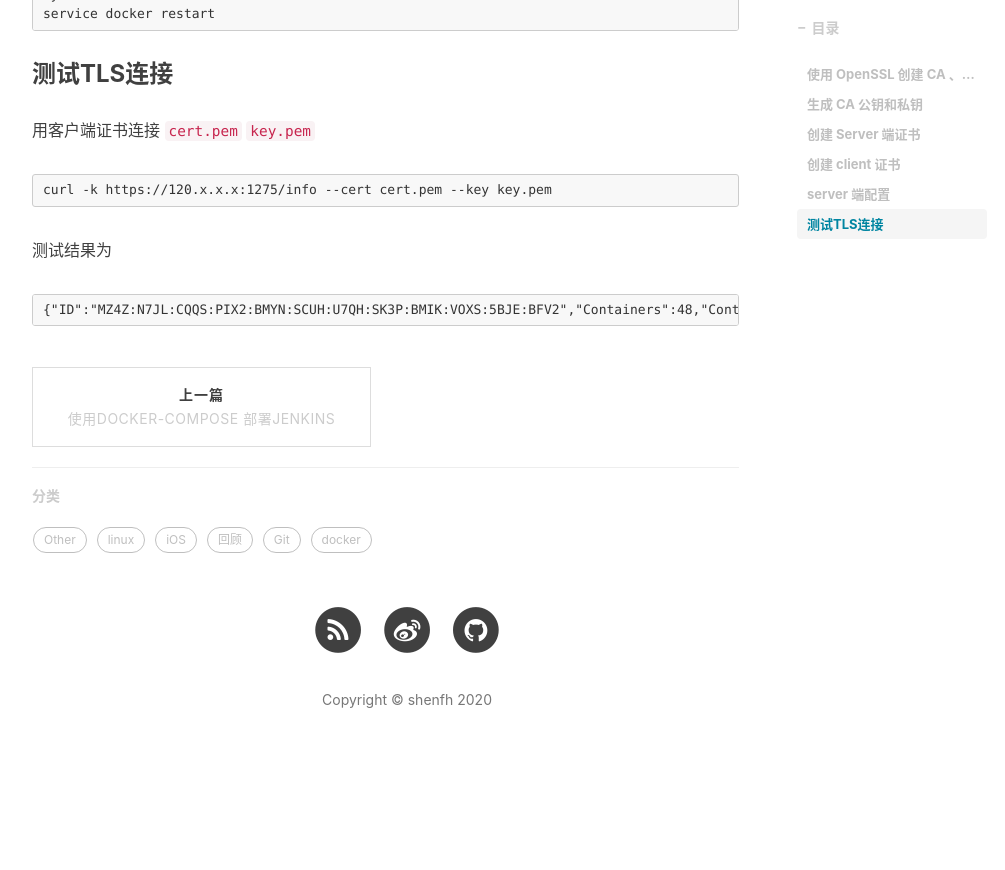
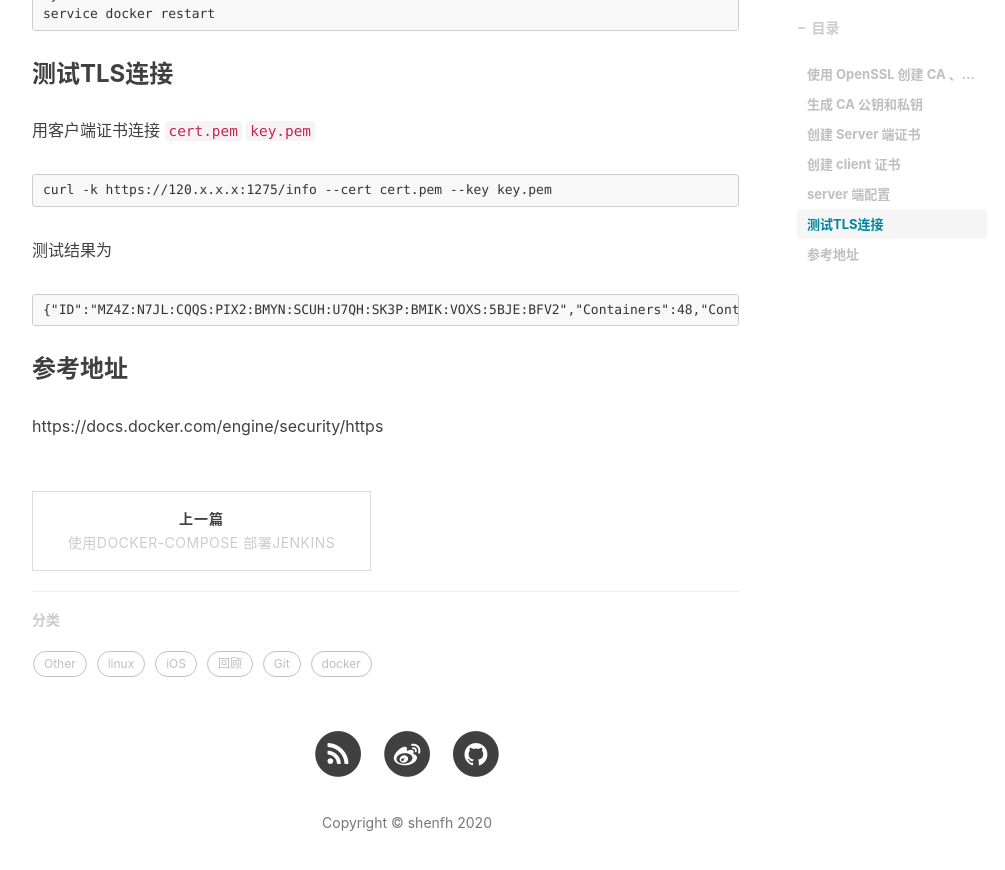
Before and after one commit to fooval-shen/shenfh.github.io, a Jekyll site: the page built from _posts/shenfh/2020-01-14-docker-ssl.md, in a window 1280 px wide and 900 px high, scrolled down 1841 px. Shown: the top 870 px of the window, without its empty margins (233-1238 px from the left). Built offline with Jekyll 4.4.1, drawn with Linux system fonts in a browser that asks for light colours; nearby versions of some CDN libraries; comment, search, counter and statistics services are not loaded; before the commit the page ends 2618 px from its top, so only the background shows below that.

Commit message:
【Feature】 update blog

````diff
--- a/_posts/shenfh/2020-01-14-docker-ssl.md
+++ b/_posts/shenfh/2020-01-14-docker-ssl.md
@@ -92,3 +92,7 @@ curl -k https://120.x.x.x:1275/info --cert cert.pem --key key.pem
 ```
 {"ID":"MZ4Z:N7JL:CQQS:PIX2:BMYN:SCUH:U7QH:SK3P:BMIK:VOXS:5BJE:BFV2","Containers":48,"ContainersRunning":47,"ContainersPaused":0,"ContainersStopped":1,"Images":66,"Driver":"overlay2","DriverStatus":[["Backing Filesystem","extfs"],["Supports d_type","true"],["Native Overlay Diff","true"]],...
 ```
+
+
+### 参考地址
+https://docs.docker.com/engine/security/https
````
